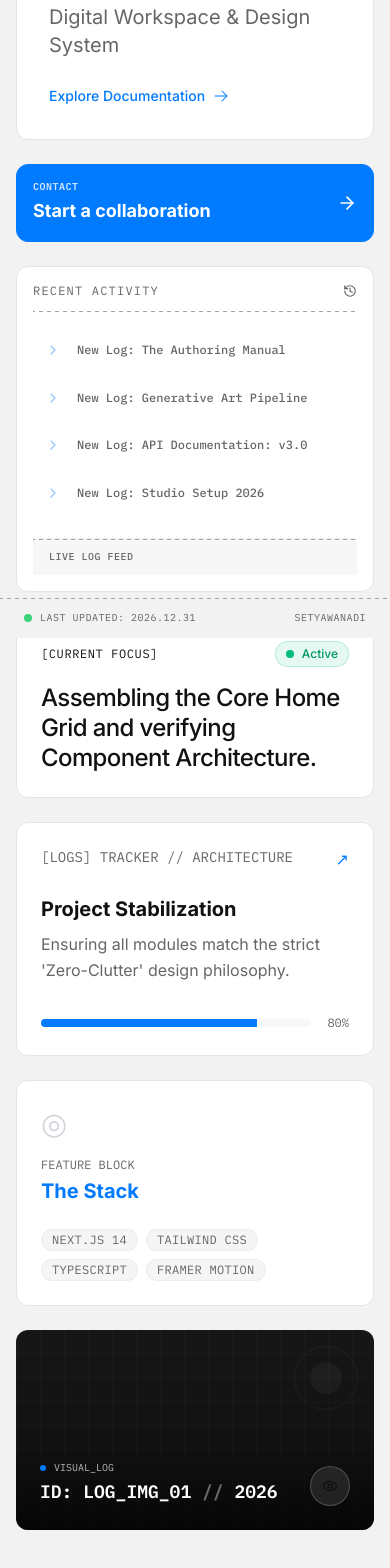
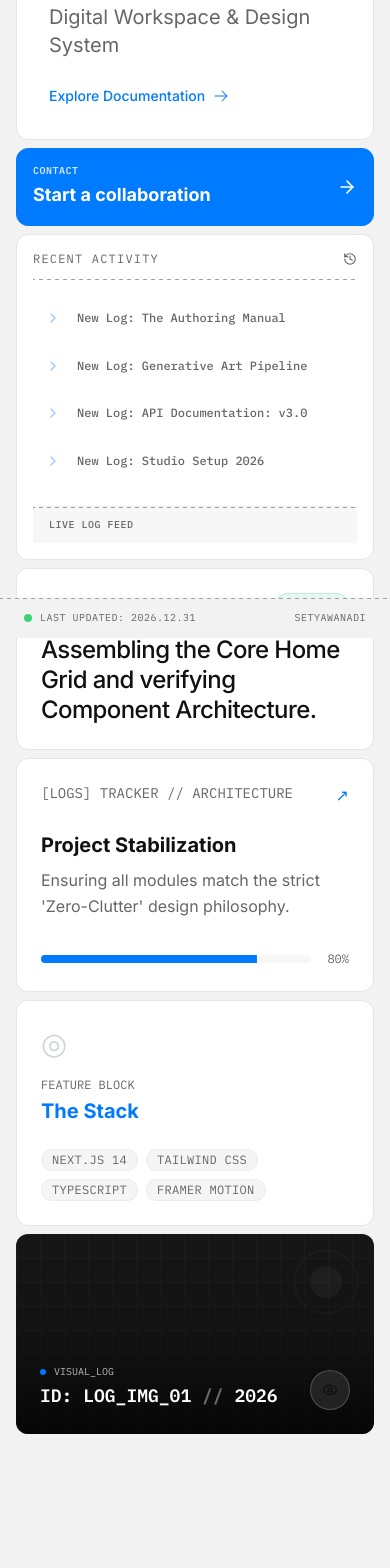
Before and after one commit to setyawanadi-design/setyawanadi, a Next.js app: page / in a window 390 px wide. Shown: the part 206-1774 px from the top of the page. After the commit the page ends 1728 px from the top, so only its background shows below. Built offline with nearby package versions, Linux system fonts and the light colour scheme.

Commit message:
Mobile view adjusment

```diff
--- a/src/app/page.tsx
+++ b/src/app/page.tsx
@@ -17,7 +17,7 @@ export default function Home() {
   }));
 
   return (
-    <div className="space-y-6 animate-in fade-in slide-in-from-bottom-4 duration-500">
+    <div className="space-y-2 md:space-y-6 animate-in fade-in slide-in-from-bottom-4 duration-500">
 
       <HeroModule
         title="Setyawanadi"
@@ -26,7 +26,7 @@ export default function Home() {
       />
 
       {/* MOBILE ONLY: Dashboard Widgets (Contact + Activity) */}
-      <div className="block lg:hidden space-y-6">
+      <div className="block lg:hidden space-y-2">
         <ContactCard />
         <ActivityFeed
           className="min-h-auto"
@@ -35,7 +35,7 @@ export default function Home() {
       </div>
 
       {/* ROW 2: Focus (1/3) + Tracker (2/3) */}
-      <div className="grid grid-cols-1 md:grid-cols-3 gap-6">
+      <div className="grid grid-cols-1 md:grid-cols-3 gap-2 md:gap-6">
         <FocusCard
           title="Current Focus"
           status="Active"
@@ -53,7 +53,7 @@ export default function Home() {
       </div>
 
       {/* ROW 3: Stack (1/3) + Visual Log (2/3) */}
-      <div className="grid grid-cols-1 md:grid-cols-3 gap-6">
+      <div className="grid grid-cols-1 md:grid-cols-3 gap-2 md:gap-6">
         <StackModule
           tags={["Next.js 14", "Tailwind CSS", "TypeScript", "Framer Motion"]}
           className="md:col-span-1 h-full"
```
